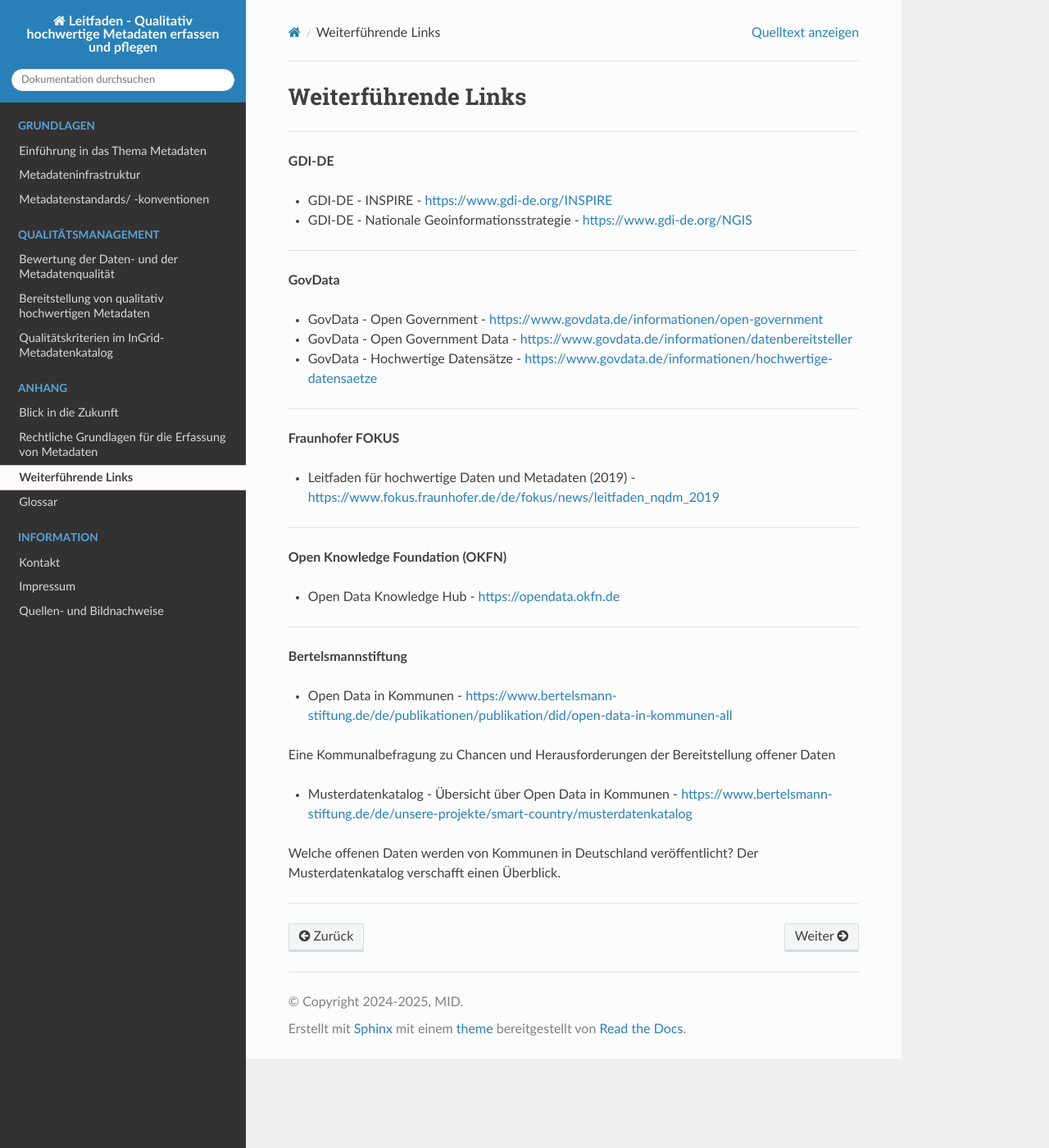
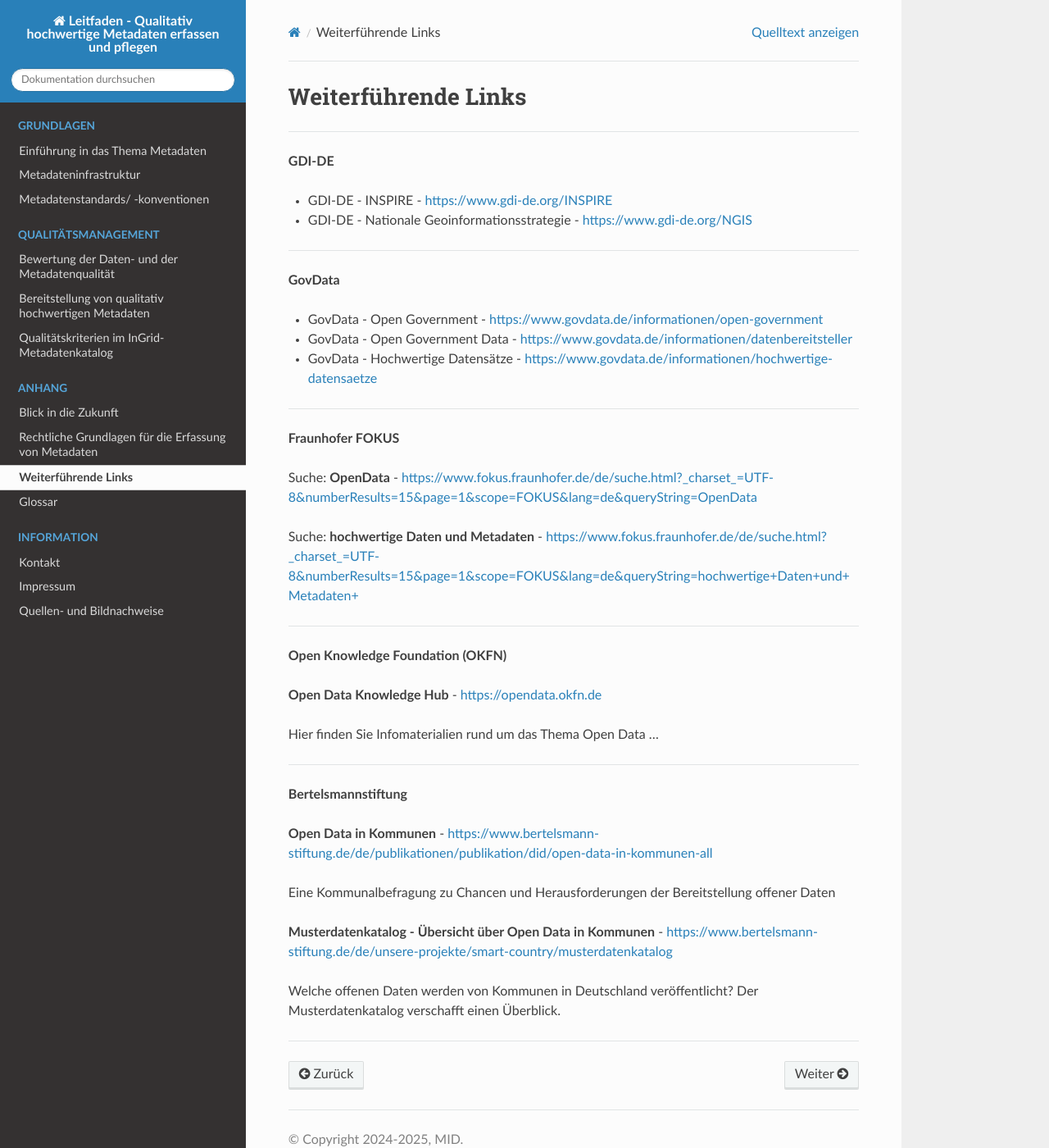
Before and after one commit to tomiwo/ingrid-mdk-st-high-quality-metadata, a Sphinx documentation site: the page built from docs/anhang/links.rst, in a window 1280 px wide and 1400 px high. Shown: the whole window at 82% size. Built offline with Sphinx 7.4.7 and the Read the Docs theme 3.1.0, drawn with Linux system fonts in a browser that asks for light colours.

Commit message:
Update links.rst
Aktualisierung

```diff
--- a/docs/anhang/links.rst
+++ b/docs/anhang/links.rst
@@ -22,23 +22,27 @@
 
 **Fraunhofer FOKUS**
 
-- Leitfaden für hochwertige Daten und Metadaten (2019) - https://www.fokus.fraunhofer.de/de/fokus/news/leitfaden_nqdm_2019
+Suche: **OpenData** - https://www.fokus.fraunhofer.de/de/suche.html?_charset_=UTF-8&numberResults=15&page=1&scope=FOKUS&lang=de&queryString=OpenData
+
+Suche: **hochwertige Daten und Metadaten** - https://www.fokus.fraunhofer.de/de/suche.html?_charset_=UTF-8&numberResults=15&page=1&scope=FOKUS&lang=de&queryString=hochwertige+Daten+und+Metadaten+
 
 -----------------------------------------------------------------------------
 
 **Open Knowledge Foundation (OKFN)**
 
-- Open Data Knowledge Hub - https://opendata.okfn.de
+**Open Data Knowledge Hub** - https://opendata.okfn.de
+
+Hier finden Sie Infomaterialien rund um das Thema Open Data ...
 
 ------------------------------------------------------------------------------
 
 **Bertelsmannstiftung**
 
-- Open Data in Kommunen - https://www.bertelsmann-stiftung.de/de/publikationen/publikation/did/open-data-in-kommunen-all
+**Open Data in Kommunen** - https://www.bertelsmann-stiftung.de/de/publikationen/publikation/did/open-data-in-kommunen-all
 
 Eine Kommunalbefragung zu Chancen und Herausforderungen der Bereitstellung offener Daten
 
-- Musterdatenkatalog - Übersicht über Open Data in Kommunen - https://www.bertelsmann-stiftung.de/de/unsere-projekte/smart-country/musterdatenkatalog
+**Musterdatenkatalog - Übersicht über Open Data in Kommunen** - https://www.bertelsmann-stiftung.de/de/unsere-projekte/smart-country/musterdatenkatalog
 
 Welche offenen Daten werden von Kommunen in Deutschland veröffentlicht? Der Musterdatenkatalog verschafft einen Überblick.
 
```
